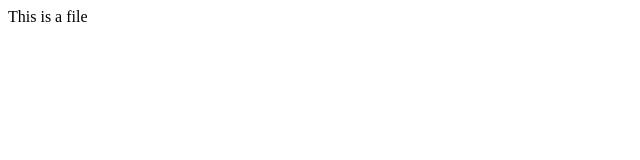
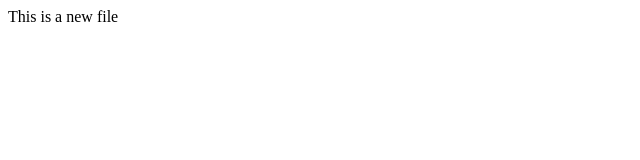
Before and after one commit to ashutosh1065n/myproject, a plain HTML site: page index.html in a window 1280 px wide. Shown: the full height of the page, 0-640 px from the left. Drawn offline with Linux system fonts and the light colour scheme.

Commit message:
Modified

```diff
--- a/index.html
+++ b/index.html
@@ -1 +1 @@
-<p>This is a file</p>
+<p>This is a new file</p>
```
